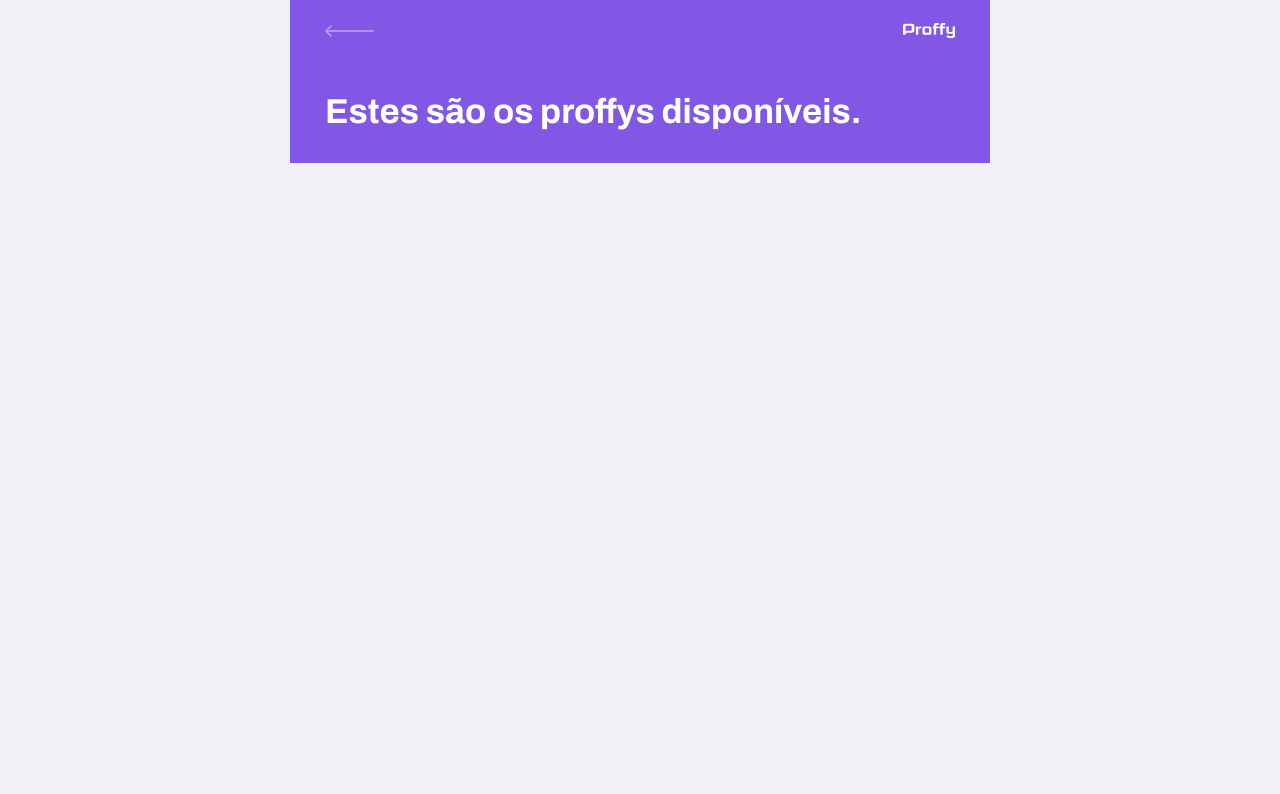
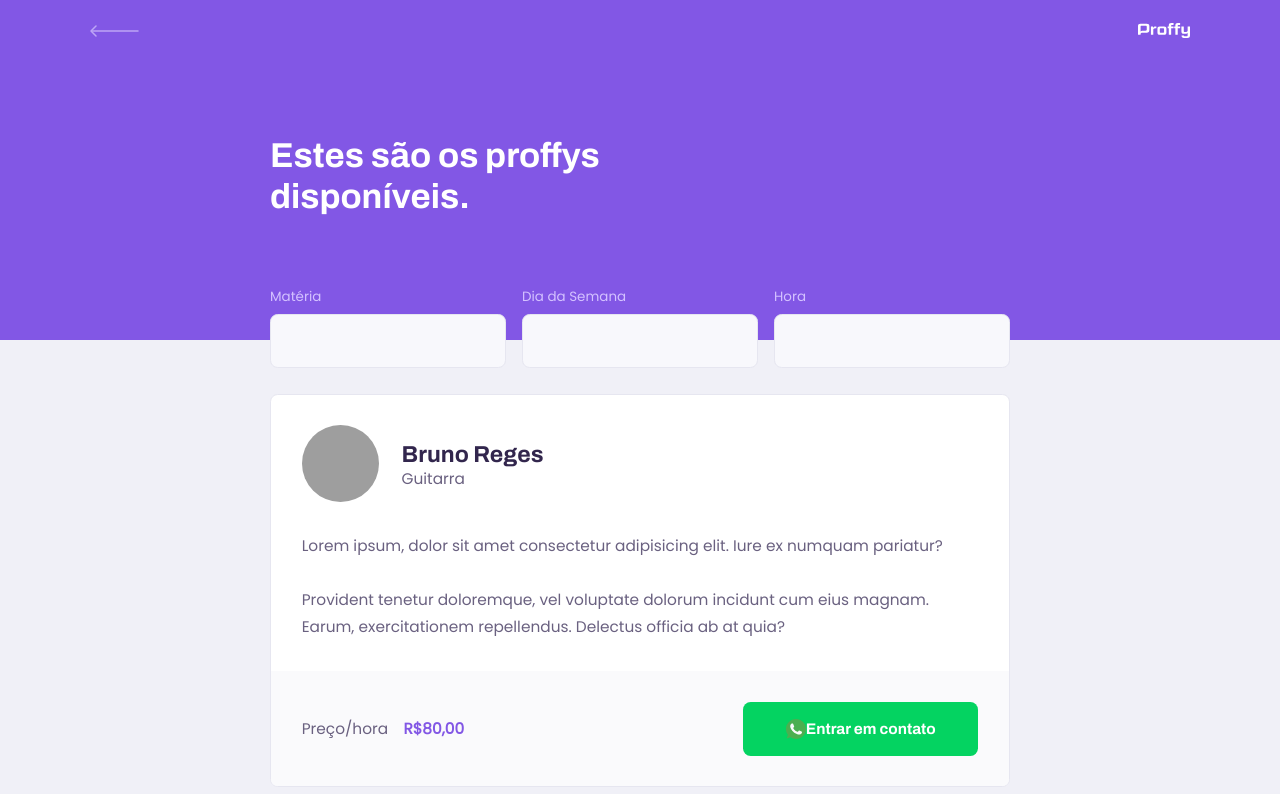
Before and after one commit to regesguitar/proffy, a React (Create React App) app: page /study in a window 1280 px wide. Shown: the top 794 px of the page. Built offline with nearby package versions, Linux system fonts and the light colour scheme; grey boxes are pictures that could not be loaded.

Commit message:
finish_css_component_teachesitem

```diff
--- a/src/assets/styles/global.css
+++ b/src/assets/styles/global.css
@@ -42,6 +42,7 @@
 
 body, input, button, textarea {
     font: 500 1.6rem Poppins;
+    color: var(--color-text-base);
 }
 
 .container {
--- a/src/components/PageHeader/index.tsx
+++ b/src/components/PageHeader/index.tsx
@@ -3,6 +3,8 @@
 
 import logoImg from '../../assets/images/logo.svg'
 import backIcon from '../../assets/images/icons/back.svg'
+
+import './styles.css'
 
 interface PageHeaderProps {
     title: string;
@@ -20,7 +22,7 @@
 
             <div className="header-content">
                 <strong> {props.title} </strong>
-
+                {props.children}
             </div>
         </header>
     )
--- a/src/components/PageHeader/styles.css
+++ b/src/components/PageHeader/styles.css
@@ -0,0 +1,67 @@
+.page-header{
+    display: flex;
+    flex-direction: column;
+    background-color: var(--color-primary);
+
+}
+
+.page-header .top-bar-container {
+    width: 90%;
+    margin: 0 auto;
+    display: flex;
+    justify-content: space-between;
+    align-items: center;
+    color: var(--color-text-in-primary);
+    padding: 1.6rem 0;
+}
+
+.page-header .top-bar-container a{
+    height: 3.2rem;
+    transition: opacity 0.2s;
+}
+.page-header .top-bar-container a:hover {
+    opacity: 0.6;
+}
+
+.page-header .top-bar-container > img {
+    height: 1.6rem;
+}
+
+.page-header .header-content{
+    width: 90%;
+    margin: 0 auto;
+    position: relative;
+    margin: 3.2rem auto;
+
+}
+
+.page-header .header-content strong {
+    font:700 3.6rem Archivo;
+    line-height: 4.2rem;
+    color: var(--color-title-in-primary);
+}
+
+@media (min-width: 700px)  {
+    .page-header {
+        height: 340px;
+    }
+
+    .page-header .top-bar-container {
+        max-width: 1100px;
+    }
+
+    .page-header .header-content {
+        flex: 1;
+        max-width: 740px;
+        margin: 0 auto;
+        padding-bottom: 48px;
+        display: flex;
+        flex-direction: column;
+        justify-content: center;
+        align-items: flex-start;
+
+    }
+    .page-header .header-content strong{
+        max-width: 350px;
+    }
+}
--- /dev/null
+++ b/src/components/TeachersItem/index.tsx
@@ -0,0 +1,36 @@
+import React from 'react'
+import whatsappIcon from '../../assets/images/icons/whatsapp.svg'
+
+import './styles.css'
+
+function TeacherItem(){
+    return(
+        <article className="teacher-item">
+        <header>
+            <img src="https://avatars2.githubusercontent.com/u/50219913?s=460&u=36c9845fd3343d61e81e3815bd2018f8a4da6aa5&v=4" alt="Bruno Reges"/>
+        <div>
+            <strong>Bruno Reges</strong>
+            <span>Guitarra</span>
+        </div>
+        </header>
+
+        <p>
+            Lorem ipsum, dolor sit amet consectetur adipisicing elit. Iure ex numquam pariatur?
+            <br/><br/>
+            Provident tenetur doloremque, vel voluptate dolorum incidunt cum eius magnam. Earum, exercitationem repellendus. Delectus officia ab at quia?
+        </p>
+        <footer>
+            <p>
+                Preço/hora
+                <strong>R$80,00</strong>
+            </p>
+            <button type="button">
+                <img src={whatsappIcon} alt="Whatsapp"/>
+                Entrar em contato
+            </button>
+        </footer>
+    </article>
+    )
+}
+
+export default TeacherItem;
--- /dev/null
+++ b/src/components/TeachersItem/styles.css
@@ -0,0 +1,98 @@
+.teacher-item {
+    background: var(--color-box-base);
+    border: 1px solid var(--color-line-in-white);
+    border-radius: 0.8rem;
+    margin-top: 2.4rem;
+    overflow: hidden;
+}
+
+.teacher-item header {
+    padding: 3.2rem 2rem;
+    display: flex;
+    align-items: flex;
+    align-items: center;
+}
+
+.teacher-item header img {
+    width: 8rem;
+    height: 8rem;
+    border-radius: 50%
+}
+
+.teacher-item header div {
+    margin-left: 2.4rem;
+}
+
+.teacher-item header div strong {
+    font: 700 2.4rem Archivo;
+    display: block;
+    color: var(--color-text-title);
+}
+.teacher-item header div strong {
+    font: 1.6rem;
+    display: block;
+   margin-top: 0.4rem;
+}
+
+.teacher-item > p {
+    padding: 0 2rem;
+    font-size: 1.6rem;
+    line-height: 2.8rem;
+}
+.teacher-item footer {
+    padding: 3.2rem 2rem;
+    background: var(--color-box-footer);
+    border-top: 1px solide var(--color-line-in-white);
+    margin-top: 3.2rem;
+    display: flex;
+    align-items: center;
+    justify-content: space-between;
+}
+
+.teacher-item footer p strong {
+    color: var(--color-primary);
+    font-size: 1.6rem;
+    display: block;
+}
+
+.teacher-item  footer button {
+    width: 20rem;
+    height: 5.6rem;
+    background: var(--color-secundary);
+    color: var(--color-button-text);
+    border: 0;
+    border-radius: 0.8rem;
+    cursor: pointer;
+    font: 700 1.4rem Archivo;
+    display: flex;
+    align-items: center;
+    justify-content: space-evenly;
+    transition: 0.2s;
+
+}
+.teacher-item  footer button:hover {
+    background: var(--color-secundary-dark);
+}
+
+@media (min-width:700px){
+    .teacher-item header,
+    .teacher-item footer {
+        padding: 3.2rem;
+    }
+
+    .teacher-item > p {
+        padding:  0 3.2rem;
+    }
+    .teacher-item  footer p strong {
+        display: initial;
+        margin-left: 1.6rem;
+    }
+    .teacher-item  footer button {
+        width: 24.5rem;
+        font-size: 1.6rem;
+        justify-content: center;
+    }
+    teacher-item  footer button img {
+        margin-top: 1.6rem;
+    }
+}
--- a/src/pages/TeacherList/index.tsx
+++ b/src/pages/TeacherList/index.tsx
@@ -2,13 +2,35 @@
 
 import PageHeader from '../../components/PageHeader';
 
+import TeacherItem from '../../components/TeachersItem';
+
 import './styles.css'
-
 
 function TeacherList() {
     return (
         <div id="page-teacher-list" className="container">
-            <PageHeader title="Estes são os proffys disponíveis."/>
+            <PageHeader title="Estes são os proffys disponíveis.">
+
+                <form id="search-teachers">
+                    <div className="input-block">
+                        <label htmlFor="subject">Matéria</label>
+                        <input type="text" id="subject" />
+                    </div>
+
+                    <div className="input-block">
+                        <label htmlFor="subject">Dia da Semana</label>
+                        <input type="text" id="week_day" />
+                    </div>
+
+                    <div className="input-block">
+                        <label htmlFor="subject">Hora</label>
+                        <input type="text" id="time" />
+                    </div>
+                </form>
+            </PageHeader>
+            <main>
+            <TeacherItem />
+            </main>
         </div>
     )
 }
--- a/src/pages/TeacherList/styles.css
+++ b/src/pages/TeacherList/styles.css
@@ -3,45 +3,70 @@
     height: 100vh;
 }
 
-.page-header{
-    display: flex;
-    flex-direction: column;
-    background-color: var(--color-primary);
+#page-teacher-list main{
+    margin: 3.2rem auto;
+    width: 90%;
+}
+
+
+
+#search-teachers label{
+    color: var(--color-text-in-primary)
+}
+
+#search-teachers .input-block {
+    position: relative;
+}
+
+#search-teachers .input-block + .input-block {
+    margin-top: 1.4rem;
+}
+#search-teachers .input-block label {
+    font-size: 1.4rem;
+}
+
+#search-teachers .input-block input {
+    width: 100%;
+    height: 5.6rem;
+    margin-top: 0.8rem;
+    border-radius: 0.8rem;
+    background: var(--color-input-background);
+    border: 1px solid var(--color-line-in-white);
+    outline: 0;
+    padding: 0 1.6rem;
+    font: 1.6rem Archivo;
+}
+
+#search-teachers .input-block:focus-within::after{
+    width: calc(100% - 3.2rem);
+    height: 2px;
+    content: '';
+    background: var(--color-primary-light);
+    position: absolute;
+    left: 1.6rem;
+    right: 1.6rem;
+    bottom: 0;
+}
+
+@media (min-width: 700px) {
+    #page-teacher-list {
+        max-width: 100%;
+    }
+
+    #search-teachers{
+        display:grid;
+        grid-template-columns: repeat(3, 1fr);
+        column-gap: 16px;
+        position: absolute;
+        bottom: -28px;
+    }
+    #search-teachers .input-block + .input-block {
+        margin-top: 0;
+    }
+    #page-teacher-list main {
+        padding: 3.2rem 0;
+        max-width: 740px;
+        margin: 0 auto;
+    }
 
 }
-
-.page-header .top-bar-container {
-    width: 90%;
-    margin: 0 auto;
-    display: flex;
-    justify-content: space-between;
-    align-items: center;
-    color: var(--color-text-in-primary);
-    padding: 1.6rem 0;
-}
-
-.page-header .top-bar-container a{
-    height: 3.2rem;
-    transition: opacity 0.2s;
-}
-.page-header .top-bar-container a:hover {
-    opacity: 0.6;
-}
-
-.page-header .top-bar-container > img {
-    height: 1.6rem;
-}
-
-.page-header .header-content{
-    width: 90%;
-    margin: 0 auto;
-    position: relative;
-    margin: 3.2rem auto;
-
-}
-
-.page-header .header-content strong {
-    font:700 3.6rem Archivo;
-    line-height: 4.2rem;
-    color: var(--color-title-in-primary)
-}
```
